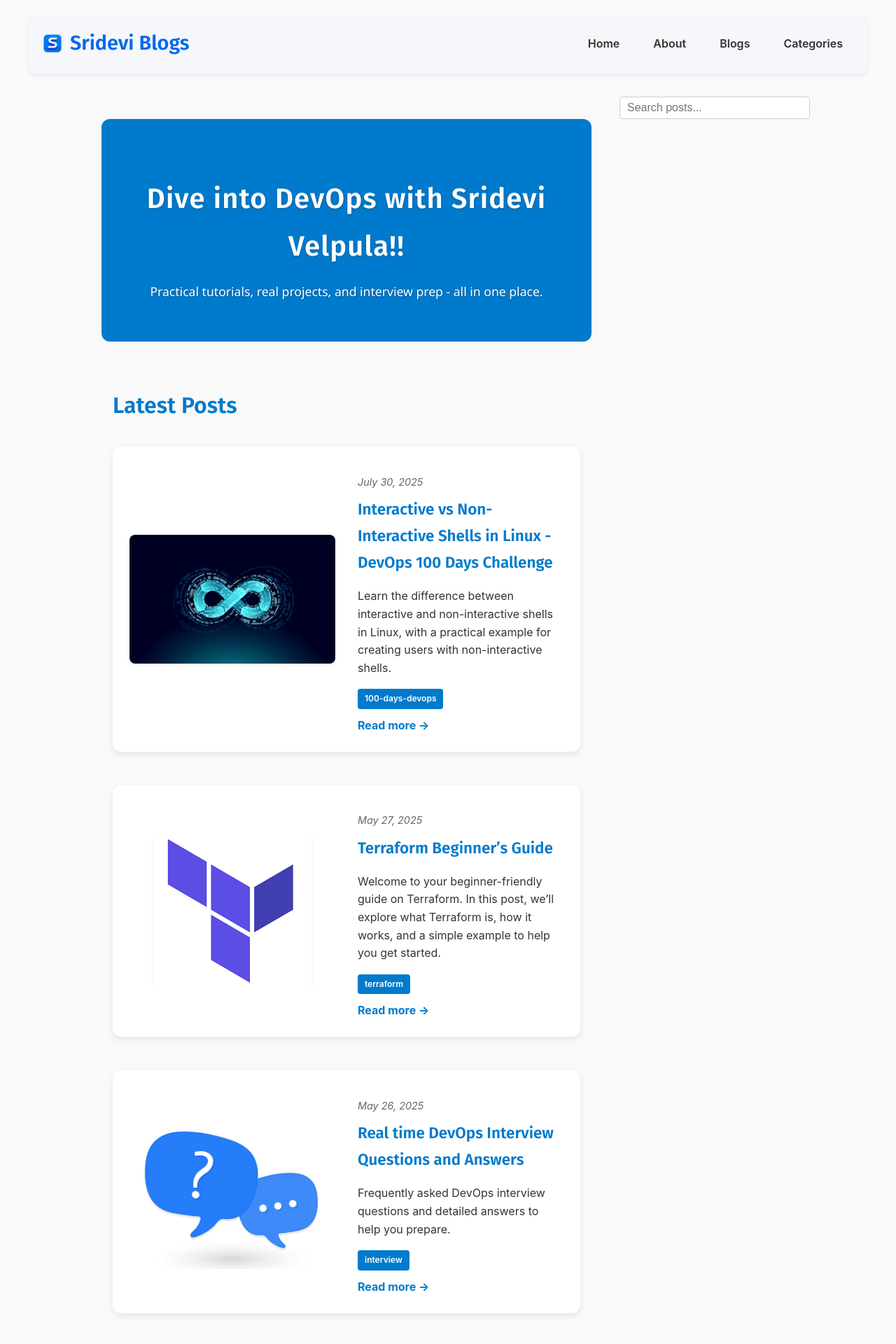
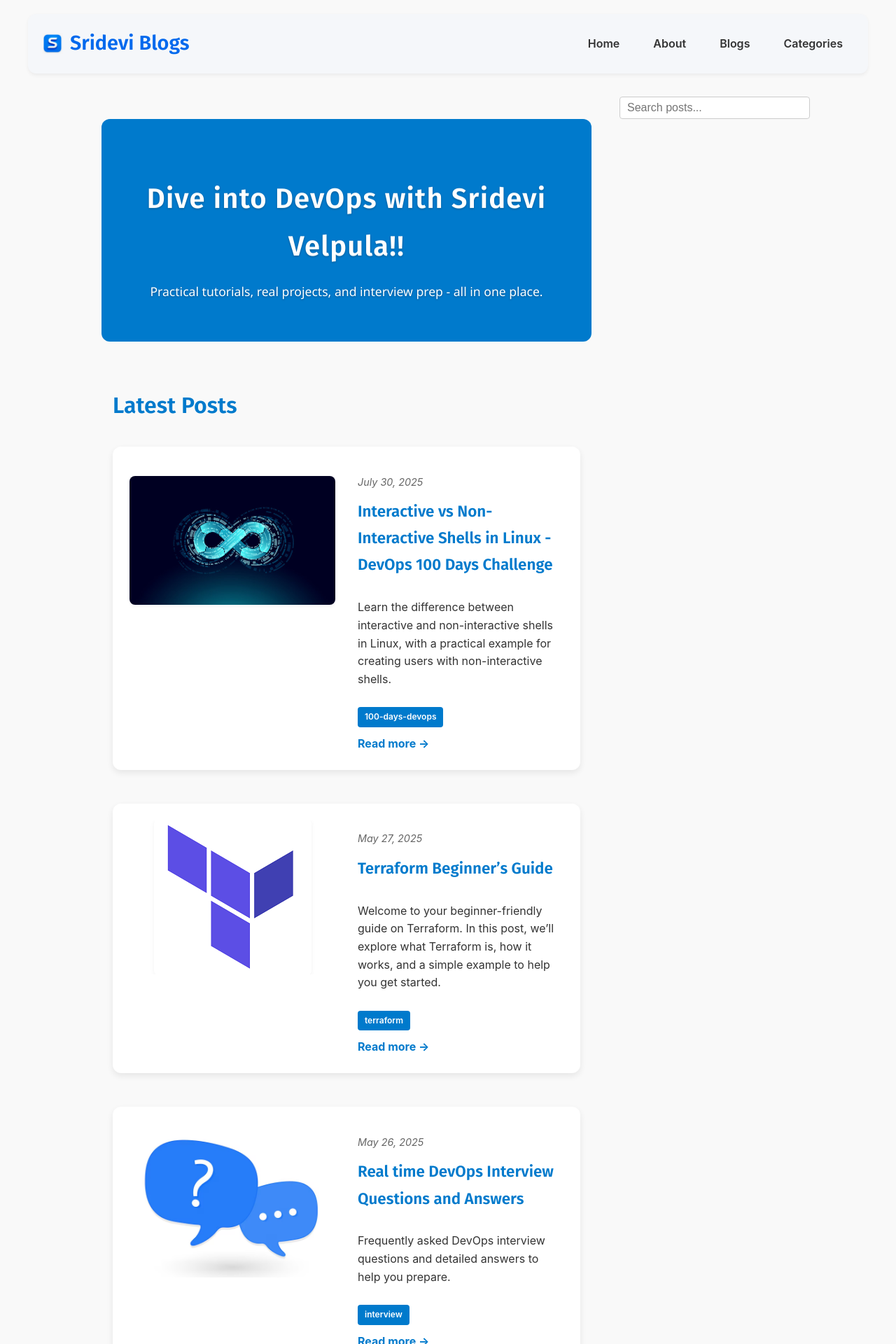
Before and after one commit to srideviblogs/srideviblogs.github.io, a Jekyll site: the page built from index.md, in a window 1280 px wide. Shown: the top 1920 px of the page at 70% size. Built offline with Jekyll 4.4.1, drawn with Linux system fonts in a browser that asks for light colours.

Commit message:
Update custom.css

```diff
--- a/assets/css/custom.css
+++ b/assets/css/custom.css
@@ -511,7 +511,7 @@ header.site-header {
 
 .alt-post-row {
   display: flex;
-  align-items: center;
+  align-items: stretch; /* 👈 Ensures both image and text match height */
   margin-bottom: 3rem;
   gap: 2rem;
   flex-wrap: wrap;
@@ -552,6 +552,10 @@ header.site-header {
 
 .alt-post-content {
   flex: 1 1 45%;
+  display: flex;
+  flex-direction: column;
+  justify-content: space-between; /* optional for better spacing */
+  height: 100%;
 }
 
 .alt-post-date {
@@ -620,6 +624,7 @@ header.site-header {
   .alt-post-image,
   .alt-post-content {
     flex: 1 1 100%;
+    height: auto; /* Let content decide height on mobile */
   }
 
   .alt-post-title {
```
